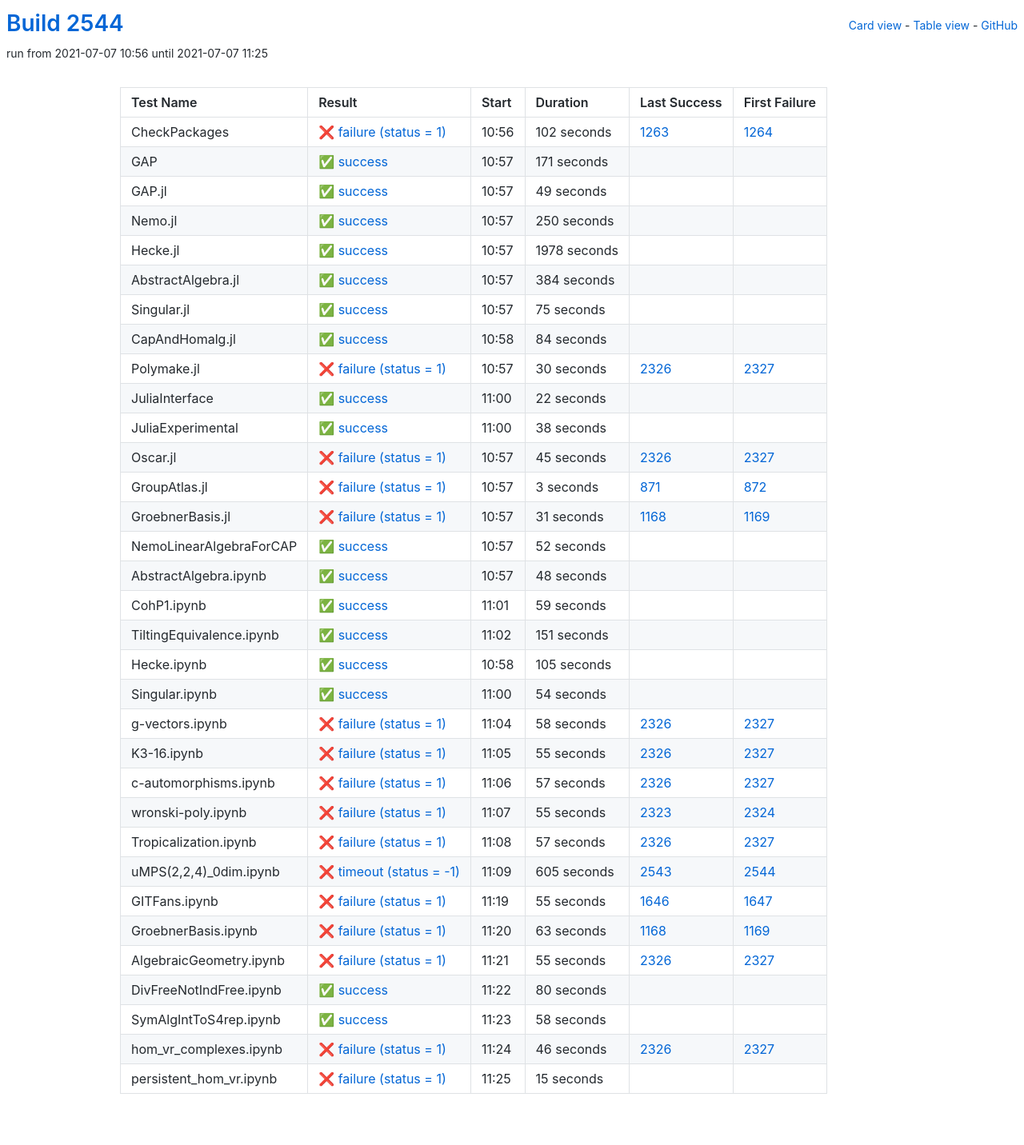
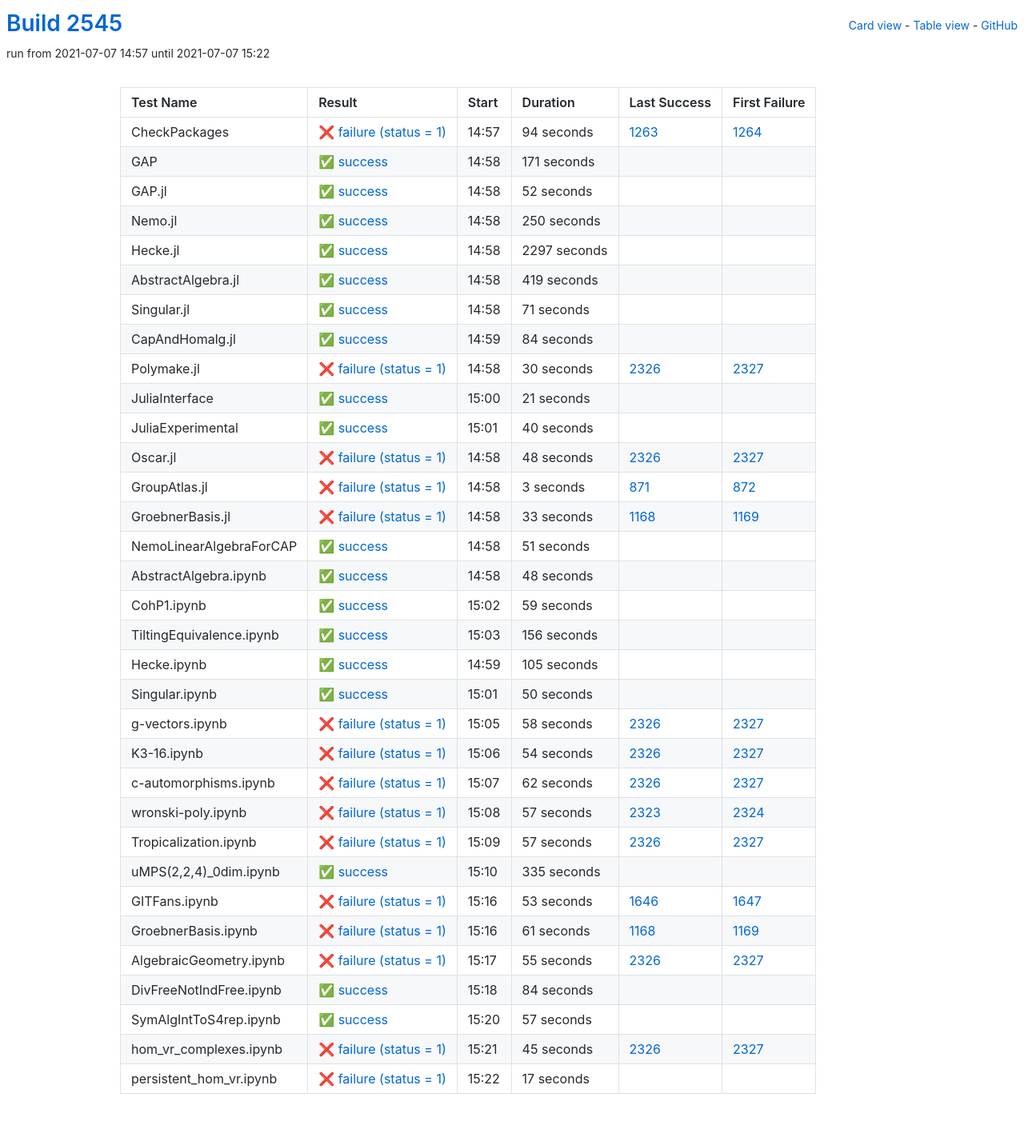
Before and after one commit to oscar-system/oscar-ci-status-stable, a Jekyll site: the page built from table.html, in a window 1280 px wide. Shown: the whole page at 80% size. Built offline with Jekyll 4.4.1, drawn with Linux system fonts in a browser that asks for light colours.

Commit message:
Build #2545

```diff
--- a/_data/ci.yml
+++ b/_data/ci.yml
@@ -1,6 +1,6 @@
 ---
-build: 2544
-build_url: https://oscarci.mathematik.uni-kl.de/job/oscar-stable/2544/
+build: 2545
+build_url: https://oscarci.mathematik.uni-kl.de/job/oscar-stable/2545/
 job: oscar-stable
 organization: oscar-system
 repo: oscar-ci-status-stable
@@ -8,20 +8,20 @@ repourl: https://github.com/oscar-system/oscar-ci-status-stable
 tests:
 - name: CheckPackages
   id: checkpackages
-  log: https://oscarci.mathematik.uni-kl.de/job/oscar-stable/2544/artifact/logs/build-2544/CheckPackages.log
-  start: 2021-07-07 10:56
+  log: https://oscarci.mathematik.uni-kl.de/job/oscar-stable/2545/artifact/logs/build-2545/CheckPackages.log
+  start: 2021-07-07 14:57
   success: false
   exitcode: 1
   status: failure
-  duration: 102
+  duration: 94
   last_success: 1263
   last_success_url: https://oscarci.mathematik.uni-kl.de/job/oscar-stable/1263/
   first_failure: 1264
   first_failure_url: https://oscarci.mathematik.uni-kl.de/job/oscar-stable/1264/
 - name: GAP
   id: gap
-  log: https://oscarci.mathematik.uni-kl.de/job/oscar-stable/2544/artifact/logs/build-2544/GAP.log
-  start: 2021-07-07 10:57
+  log: https://oscarci.mathematik.uni-kl.de/job/oscar-stable/2545/artifact/logs/build-2545/GAP.log
+  start: 2021-07-07 14:58
   success: true
   exitcode: 0
   status: success
@@ -32,20 +32,20 @@ tests:
   first_failure_url:
 - name: GAP.jl
   id: gap-jl
-  log: https://oscarci.mathematik.uni-kl.de/job/oscar-stable/2544/artifact/logs/build-2544/GAP.jl.log
-  start: 2021-07-07 10:57
+  log: https://oscarci.mathematik.uni-kl.de/job/oscar-stable/2545/artifact/logs/build-2545/GAP.jl.log
+  start: 2021-07-07 14:58
   success: true
   exitcode: 0
   status: success
-  duration: 49
+  duration: 52
   last_success: false
   last_success_url:
   first_failure: false
   first_failure_url:
 - name: Nemo.jl
   id: nemo-jl
-  log: https://oscarci.mathematik.uni-kl.de/job/oscar-stable/2544/artifact/logs/build-2544/Nemo.jl.log
-  start: 2021-07-07 10:57
+  log: https://oscarci.mathematik.uni-kl.de/job/oscar-stable/2545/artifact/logs/build-2545/Nemo.jl.log
+  start: 2021-07-07 14:58
   success: true
   exitcode: 0
   status: success
@@ -56,44 +56,44 @@ tests:
   first_failure_url:
 - name: Hecke.jl
   id: hecke-jl
-  log: https://oscarci.mathematik.uni-kl.de/job/oscar-stable/2544/artifact/logs/build-2544/Hecke.jl.log
-  start: 2021-07-07 10:57
+  log: https://oscarci.mathematik.uni-kl.de/job/oscar-stable/2545/artifact/logs/build-2545/Hecke.jl.log
+  start: 2021-07-07 14:58
   success: true
   exitcode: 0
   status: success
-  duration: 1978
+  duration: 2297
   last_success: false
   last_success_url:
   first_failure: false
   first_failure_url:
 - name: AbstractAlgebra.jl
   id: abstractalgebra-jl
-  log: https://oscarci.mathematik.uni-kl.de/job/oscar-stable/2544/artifact/logs/build-2544/AbstractAlgebra.jl.log
-  start: 2021-07-07 10:57
+  log: https://oscarci.mathematik.uni-kl.de/job/oscar-stable/2545/artifact/logs/build-2545/AbstractAlgebra.jl.log
+  start: 2021-07-07 14:58
   success: true
   exitcode: 0
   status: success
-  duration: 384
+  duration: 419
   last_success: false
   last_success_url:
   first_failure: false
   first_failure_url:
 - name: Singular.jl
   id: singular-jl
-  log: https://oscarci.mathematik.uni-kl.de/job/oscar-stable/2544/artifact/logs/build-2544/Singular.jl.log
-  start: 2021-07-07 10:57
+  log: https://oscarci.mathematik.uni-kl.de/job/oscar-stable/2545/artifact/logs/build-2545/Singular.jl.log
+  start: 2021-07-07 14:58
   success: true
   exitcode: 0
   status: success
-  duration: 75
+  duration: 71
   last_success: false
   last_success_url:
   first_failure: false
   first_failure_url:
 - name: CapAndHomalg.jl
   id: capandhomalg-jl
-  log: https://oscarci.mathematik.uni-kl.de/job/oscar-stable/2544/artifact/logs/build-2544/CapAndHomalg.jl.log
-  start: 2021-07-07 10:58
+  log: https://oscarci.mathematik.uni-kl.de/job/oscar-stable/2545/artifact/logs/build-2545/CapAndHomalg.jl.log
+  start: 2021-07-07 14:59
   success: true
   exitcode: 0
   status: success
@@ -104,8 +104,8 @@ tests:
   first_failure_url:
 - name: Polymake.jl
   id: polymake-jl
-  log: https://oscarci.mathematik.uni-kl.de/job/oscar-stable/2544/artifact/logs/build-2544/Polymake.jl.log
-  start: 2021-07-07 10:57
+  log: https://oscarci.mathematik.uni-kl.de/job/oscar-stable/2545/artifact/logs/build-2545/Polymake.jl.log
+  start: 2021-07-07 14:58
   success: false
   exitcode: 1
   status: failure
@@ -116,44 +116,44 @@ tests:
   first_failure_url: https://oscarci.mathematik.uni-kl.de/job/oscar-stable/2327/
 - name: JuliaInterface
   id: juliainterface
-  log: https://oscarci.mathematik.uni-kl.de/job/oscar-stable/2544/artifact/logs/build-2544/JuliaInterface.log
-  start: 2021-07-07 11:00
+  log: https://oscarci.mathematik.uni-kl.de/job/oscar-stable/2545/artifact/logs/build-2545/JuliaInterface.log
+  start: 2021-07-07 15:00
   success: true
   exitcode: 0
   status: success
-  duration: 22
+  duration: 21
   last_success: false
   last_success_url:
   first_failure: false
   first_failure_url:
 - name: JuliaExperimental
   id: juliaexperimental
-  log: https://oscarci.mathematik.uni-kl.de/job/oscar-stable/2544/artifact/logs/build-2544/JuliaExperimental.log
-  start: 2021-07-07 11:00
+  log: https://oscarci.mathematik.uni-kl.de/job/oscar-stable/2545/artifact/logs/build-2545/JuliaExperimental.log
+  start: 2021-07-07 15:01
   success: true
   exitcode: 0
   status: success
-  duration: 38
+  duration: 40
   last_success: false
   last_success_url:
   first_failure: false
   first_failure_url:
 - name: Oscar.jl
   id: oscar-jl
-  log: https://oscarci.mathematik.uni-kl.de/job/oscar-stable/2544/artifact/logs/build-2544/Oscar.jl.log
-  start: 2021-07-07 10:57
+  log: https://oscarci.mathematik.uni-kl.de/job/oscar-stable/2545/artifact/logs/build-2545/Oscar.jl.log
+  start: 2021-07-07 14:58
   success: false
   exitcode: 1
   status: failure
-  duration: 45
+  duration: 48
   last_success: 2326
   last_success_url: https://oscarci.mathematik.uni-kl.de/job/oscar-stable/2326/
   first_failure: 2327
   first_failure_url: https://oscarci.mathematik.uni-kl.de/job/oscar-stable/2327/
 - name: GroupAtlas.jl
   id: groupatlas-jl
-  log: https://oscarci.mathematik.uni-kl.de/job/oscar-stable/2544/artifact/logs/build-2544/GroupAtlas.jl.log
-  start: 2021-07-07 10:57
+  log: https://oscarci.mathematik.uni-kl.de/job/oscar-stable/2545/artifact/logs/build-2545/GroupAtlas.jl.log
+  start: 2021-07-07 14:58
   success: false
   exitcode: 1
   status: failure
@@ -164,32 +164,32 @@ tests:
   first_failure_url: https://oscarci.mathematik.uni-kl.de/job/oscar-stable/872/
 - name: GroebnerBasis.jl
   id: groebnerbasis-jl
-  log: https://oscarci.mathematik.uni-kl.de/job/oscar-stable/2544/artifact/logs/build-2544/GroebnerBasis.jl.log
-  start: 2021-07-07 10:57
+  log: https://oscarci.mathematik.uni-kl.de/job/oscar-stable/2545/artifact/logs/build-2545/GroebnerBasis.jl.log
+  start: 2021-07-07 14:58
   success: false
   exitcode: 1
   status: failure
-  duration: 31
+  duration: 33
   last_success: 1168
   last_success_url: https://oscarci.mathematik.uni-kl.de/job/oscar-stable/1168/
   first_failure: 1169
   first_failure_url: https://oscarci.mathematik.uni-kl.de/job/oscar-stable/1169/
 - name: NemoLinearAlgebraForCAP
   id: nemolinearalgebraforcap
-  log: https://oscarci.mathematik.uni-kl.de/job/oscar-stable/2544/artifact/logs/build-2544/NemoLinearAlgebraForCAP.log
-  start: 2021-07-07 10:57
+  log: https://oscarci.mathematik.uni-kl.de/job/oscar-stable/2545/artifact/logs/build-2545/NemoLinearAlgebraForCAP.log
+  start: 2021-07-07 14:58
   success: true
   exitcode: 0
   status: success
-  duration: 52
+  duration: 51
   last_success: false
   last_success_url:
   first_failure: false
   first_failure_url:
 - name: AbstractAlgebra.ipynb
   id: abstractalgebra-ipynb
-  log: https://oscarci.mathematik.uni-kl.de/job/oscar-stable/2544/artifact/logs/build-2544/AbstractAlgebra.ipynb.log
-  start: 2021-07-07 10:57
+  log: https://oscarci.mathematik.uni-kl.de/job/oscar-stable/2545/artifact/logs/build-2545/AbstractAlgebra.ipynb.log
+  start: 2021-07-07 14:58
   success: true
   exitcode: 0
   status: success
@@ -200,8 +200,8 @@ tests:
   first_failure_url:
 - name: CohP1.ipynb
   id: cohp1-ipynb
-  log: https://oscarci.mathematik.uni-kl.de/job/oscar-stable/2544/artifact/logs/build-2544/CohP1.ipynb.log
-  start: 2021-07-07 11:01
+  log: https://oscarci.mathematik.uni-kl.de/job/oscar-stable/2545/artifact/logs/build-2545/CohP1.ipynb.log
+  start: 2021-07-07 15:02
   success: true
   exitcode: 0
   status: success
@@ -212,20 +212,20 @@ tests:
   first_failure_url:
 - name: TiltingEquivalence.ipynb
   id: tiltingequivalence-ipynb
-  log: https://oscarci.mathematik.uni-kl.de/job/oscar-stable/2544/artifact/logs/build-2544/TiltingEquivalence.ipynb.log
-  start: 2021-07-07 11:02
+  log: https://oscarci.mathematik.uni-kl.de/job/oscar-stable/2545/artifact/logs/build-2545/TiltingEquivalence.ipynb.log
+  start: 2021-07-07 15:03
   success: true
   exitcode: 0
   status: success
-  duration: 151
+  duration: 156
   last_success: false
   last_success_url:
   first_failure: false
   first_failure_url:
 - name: Hecke.ipynb
   id: hecke-ipynb
-  log: https://oscarci.mathematik.uni-kl.de/job/oscar-stable/2544/artifact/logs/build-2544/Hecke.ipynb.log
-  start: 2021-07-07 10:58
+  log: https://oscarci.mathematik.uni-kl.de/job/oscar-stable/2545/artifact/logs/build-2545/Hecke.ipynb.log
+  start: 2021-07-07 14:59
   success: true
   exitcode: 0
   status: success
@@ -236,20 +236,20 @@ tests:
   first_failure_url:
 - name: Singular.ipynb
   id: singular-ipynb
-  log: https://oscarci.mathematik.uni-kl.de/job/oscar-stable/2544/artifact/logs/build-2544/Singular.ipynb.log
-  start: 2021-07-07 11:00
+  log: https://oscarci.mathematik.uni-kl.de/job/oscar-stable/2545/artifact/logs/build-2545/Singular.ipynb.log
+  start: 2021-07-07 15:01
   success: true
   exitcode: 0
   status: success
-  duration: 54
+  duration: 50
   last_success: false
   last_success_url:
   first_failure: false
   first_failure_url:
 - name: g-vectors.ipynb
   id: g-vectors-ipynb
-  log: https://oscarci.mathematik.uni-kl.de/job/oscar-stable/2544/artifact/logs/build-2544/g-vectors.ipynb.log
-  start: 2021-07-07 11:04
+  log: https://oscarci.mathematik.uni-kl.de/job/oscar-stable/2545/artifact/logs/build-2545/g-vectors.ipynb.log
+  start: 2021-07-07 15:05
   success: false
   exitcode: 1
   status: failure
@@ -260,44 +260,44 @@ tests:
   first_failure_url: https://oscarci.mathematik.uni-kl.de/job/oscar-stable/2327/
 - name: K3-16.ipynb
   id: k3-16-ipynb
-  log: https://oscarci.mathematik.uni-kl.de/job/oscar-stable/2544/artifact/logs/build-2544/K3-16.ipynb.log
-  start: 2021-07-07 11:05
+  log: https://oscarci.mathematik.uni-kl.de/job/oscar-stable/2545/artifact/logs/build-2545/K3-16.ipynb.log
+  start: 2021-07-07 15:06
   success: false
   exitcode: 1
   status: failure
-  duration: 55
+  duration: 54
   last_success: 2326
   last_success_url: https://oscarci.mathematik.uni-kl.de/job/oscar-stable/2326/
   first_failure: 2327
   first_failure_url: https://oscarci.mathematik.uni-kl.de/job/oscar-stable/2327/
 - name: c-automorphisms.ipynb
   id: c-automorphisms-ipynb
-  log: https://oscarci.mathematik.uni-kl.de/job/oscar-stable/2544/artifact/logs/build-2544/c-automorphisms.ipynb.log
-  start: 2021-07-07 11:06
+  log: https://oscarci.mathematik.uni-kl.de/job/oscar-stable/2545/artifact/logs/build-2545/c-automorphisms.ipynb.log
+  start: 2021-07-07 15:07
   success: false
   exitcode: 1
   status: failure
-  duration: 57
+  duration: 62
   last_success: 2326
   last_success_url: https://oscarci.mathematik.uni-kl.de/job/oscar-stable/2326/
   first_failure: 2327
   first_failure_url: https://oscarci.mathematik.uni-kl.de/job/oscar-stable/2327/
 - name: wronski-poly.ipynb
   id: wronski-poly-ipynb
-  log: https://oscarci.mathematik.uni-kl.de/job/oscar-stable/2544/artifact/logs/build-2544/wronski-poly.ipynb.log
-  start: 2021-07-07 11:07
+  log: https://oscarci.mathematik.uni-kl.de/job/oscar-stable/2545/artifact/logs/build-2545/wronski-poly.ipynb.log
+  start: 2021-07-07 15:08
   success: false
   exitcode: 1
   status: failure
-  duration: 55
+  duration: 57
   last_success: 2323
   last_success_url: https://oscarci.mathematik.uni-kl.de/job/oscar-stable/2323/
   first_failure: 2324
   first_failure_url: https://oscarci.mathematik.uni-kl.de/job/oscar-stable/2324/
 - name: Tropicalization.ipynb
   id: tropicalization-ipynb
-  log: https://oscarci.mathematik.uni-kl.de/job/oscar-stable/2544/artifact/logs/build-2544/Tropicalization.ipynb.log
-  start: 2021-07-07 11:08
+  log: https://oscarci.mathematik.uni-kl.de/job/oscar-stable/2545/artifact/logs/build-2545/Tropicalization.ipynb.log
+  start: 2021-07-07 15:09
   success: false
   exitcode: 1
   status: failure
@@ -308,44 +308,44 @@ tests:
   first_failure_url: https://oscarci.mathematik.uni-kl.de/job/oscar-stable/2327/
 - name: uMPS(2,2,4)_0dim.ipynb
   id: umps-2-2-4-0dim-ipynb
-  log: https://oscarci.mathematik.uni-kl.de/job/oscar-stable/2544/artifact/logs/build-2544/uMPS-2-2-4-_0dim.ipynb.log
-  start: 2021-07-07 11:09
-  success: false
-  exitcode: -1
-  status: timeout
-  duration: 605
-  last_success: 2543
-  last_success_url: https://oscarci.mathematik.uni-kl.de/job/oscar-stable/2543/
-  first_failure: 2544
-  first_failure_url: https://oscarci.mathematik.uni-kl.de/job/oscar-stable/2544/
+  log: https://oscarci.mathematik.uni-kl.de/job/oscar-stable/2545/artifact/logs/build-2545/uMPS-2-2-4-_0dim.ipynb.log
+  start: 2021-07-07 15:10
+  success: true
+  exitcode: 0
+  status: success
+  duration: 335
+  last_success: false
+  last_success_url:
+  first_failure: false
+  first_failure_url:
 - name: GITFans.ipynb
   id: gitfans-ipynb
-  log: https://oscarci.mathematik.uni-kl.de/job/oscar-stable/2544/artifact/logs/build-2544/GITFans.ipynb.log
-  start: 2021-07-07 11:19
+  log: https://oscarci.mathematik.uni-kl.de/job/oscar-stable/2545/artifact/logs/build-2545/GITFans.ipynb.log
+  start: 2021-07-07 15:16
   success: false
   exitcode: 1
   status: failure
-  duration: 55
+  duration: 53
   last_success: 1646
   last_success_url: https://oscarci.mathematik.uni-kl.de/job/oscar-stable/1646/
   first_failure: 1647
   first_failure_url: https://oscarci.mathematik.uni-kl.de/job/oscar-stable/1647/
 - name: GroebnerBasis.ipynb
   id: groebnerbasis-ipynb
-  log: https://oscarci.mathematik.uni-kl.de/job/oscar-stable/2544/artifact/logs/build-2544/GroebnerBasis.ipynb.log
-  start: 2021-07-07 11:20
+  log: https://oscarci.mathematik.uni-kl.de/job/oscar-stable/2545/artifact/logs/build-2545/GroebnerBasis.ipynb.log
+  start: 2021-07-07 15:16
   success: false
   exitcode: 1
   status: failure
-  duration: 63
+  duration: 61
   last_success: 1168
   last_success_url: https://oscarci.mathematik.uni-kl.de/job/oscar-stable/1168/
   first_failure: 1169
   first_failure_url: https://oscarci.mathematik.uni-kl.de/job/oscar-stable/1169/
 - name: AlgebraicGeometry.ipynb
   id: algebraicgeometry-ipynb
-  log: https://oscarci.mathematik.uni-kl.de/job/oscar-stable/2544/artifact/logs/build-2544/AlgebraicGeometry.ipynb.log
-  start: 2021-07-07 11:21
+  log: https://oscarci.mathematik.uni-kl.de/job/oscar-stable/2545/artifact/logs/build-2545/AlgebraicGeometry.ipynb.log
+  start: 2021-07-07 15:17
   success: false
   exitcode: 1
   status: failure
@@ -356,48 +356,48 @@ tests:
   first_failure_url: https://oscarci.mathematik.uni-kl.de/job/oscar-stable/2327/
 - name: DivFreeNotIndFree.ipynb
   id: divfreenotindfree-ipynb
-  log: https://oscarci.mathematik.uni-kl.de/job/oscar-stable/2544/artifact/logs/build-2544/DivFreeNotIndFree.ipynb.log
-  start: 2021-07-07 11:22
+  log: https://oscarci.mathematik.uni-kl.de/job/oscar-stable/2545/artifact/logs/build-2545/DivFreeNotIndFree.ipynb.log
+  start: 2021-07-07 15:18
   success: true
   exitcode: 0
   status: success
-  duration: 80
+  duration: 84
   last_success: false
   last_success_url:
   first_failure: false
   first_failure_url:
 - name: SymAlgIntToS4rep.ipynb
   id: symalginttos4rep-ipynb
-  log: https://oscarci.mathematik.uni-kl.de/job/oscar-stable/2544/artifact/logs/build-2544/SymAlgIntToS4rep.ipynb.log
-  start: 2021-07-07 11:23
+  log: https://oscarci.mathematik.uni-kl.de/job/oscar-stable/2545/artifact/logs/build-2545/SymAlgIntToS4rep.ipynb.log
+  start: 2021-07-07 15:20
   success: true
   exitcode: 0
   status: success
-  duration: 58
+  duration: 57
   last_success: false
   last_success_url:
   first_failure: false
   first_failure_url:
 - name: hom_vr_complexes.ipynb
   id: hom-vr-complexes-ipynb
-  log: https://oscarci.mathematik.uni-kl.de/job/oscar-stable/2544/artifact/logs/build-2544/hom_vr_complexes.ipynb.log
-  start: 2021-07-07 11:24
+  log: https://oscarci.mathematik.uni-kl.de/job/oscar-stable/2545/artifact/logs/build-2545/hom_vr_complexes.ipynb.log
+  start: 2021-07-07 15:21
   success: false
   exitcode: 1
   status: failure
-  duration: 46
+  duration: 45
   last_success: 2326
   last_success_url: https://oscarci.mathematik.uni-kl.de/job/oscar-stable/2326/
   first_failure: 2327
   first_failure_url: https://oscarci.mathematik.uni-kl.de/job/oscar-stable/2327/
 - name: persistent_hom_vr.ipynb
   id: persistent-hom-vr-ipynb
-  log: https://oscarci.mathematik.uni-kl.de/job/oscar-stable/2544/artifact/logs/build-2544/persistent_hom_vr.ipynb.log
-  start: 2021-07-07 11:25
+  log: https://oscarci.mathematik.uni-kl.de/job/oscar-stable/2545/artifact/logs/build-2545/persistent_hom_vr.ipynb.log
+  start: 2021-07-07 15:22
   success: false
   exitcode: 1
   status: failure
-  duration: 15
+  duration: 17
   last_success: false
   last_success_url:
   first_failure: false
```
Also changed, not shown: README.md.
